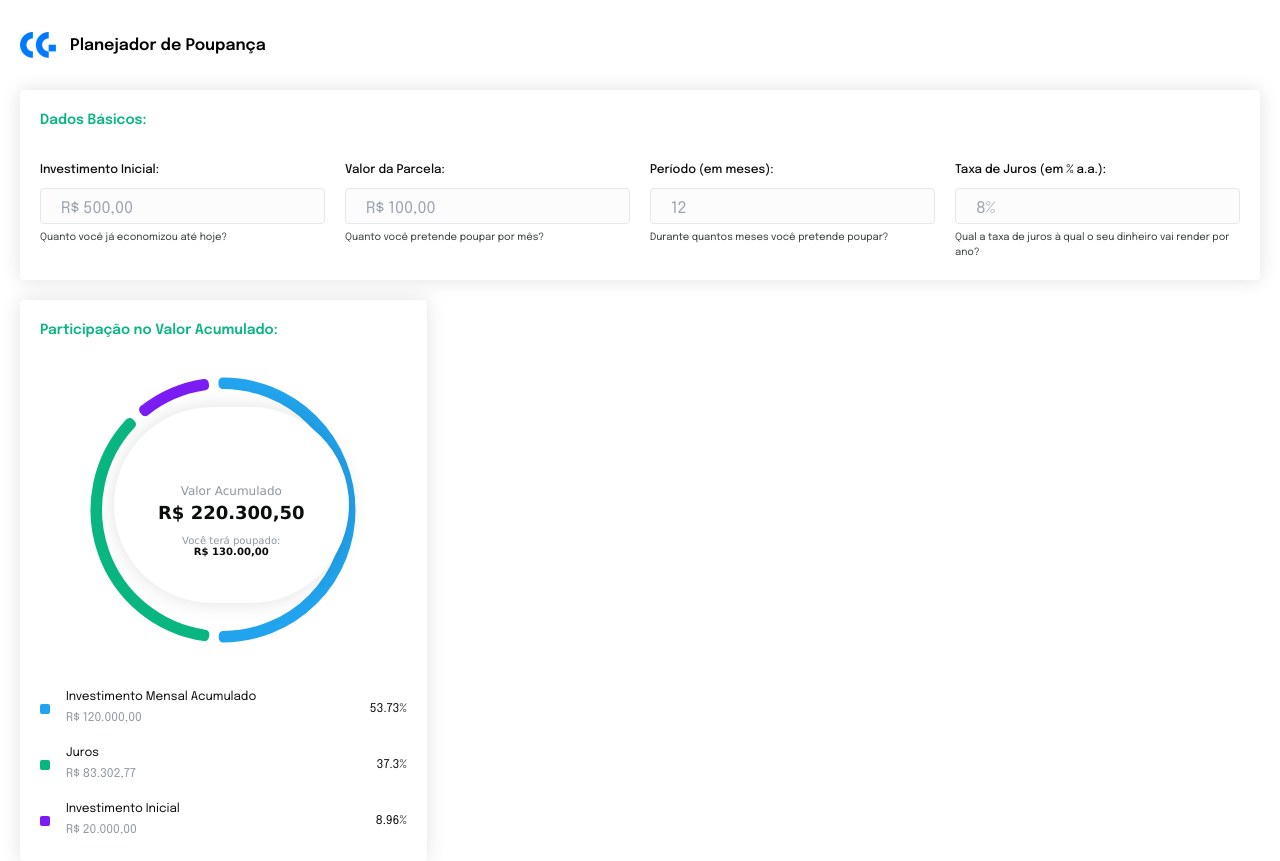
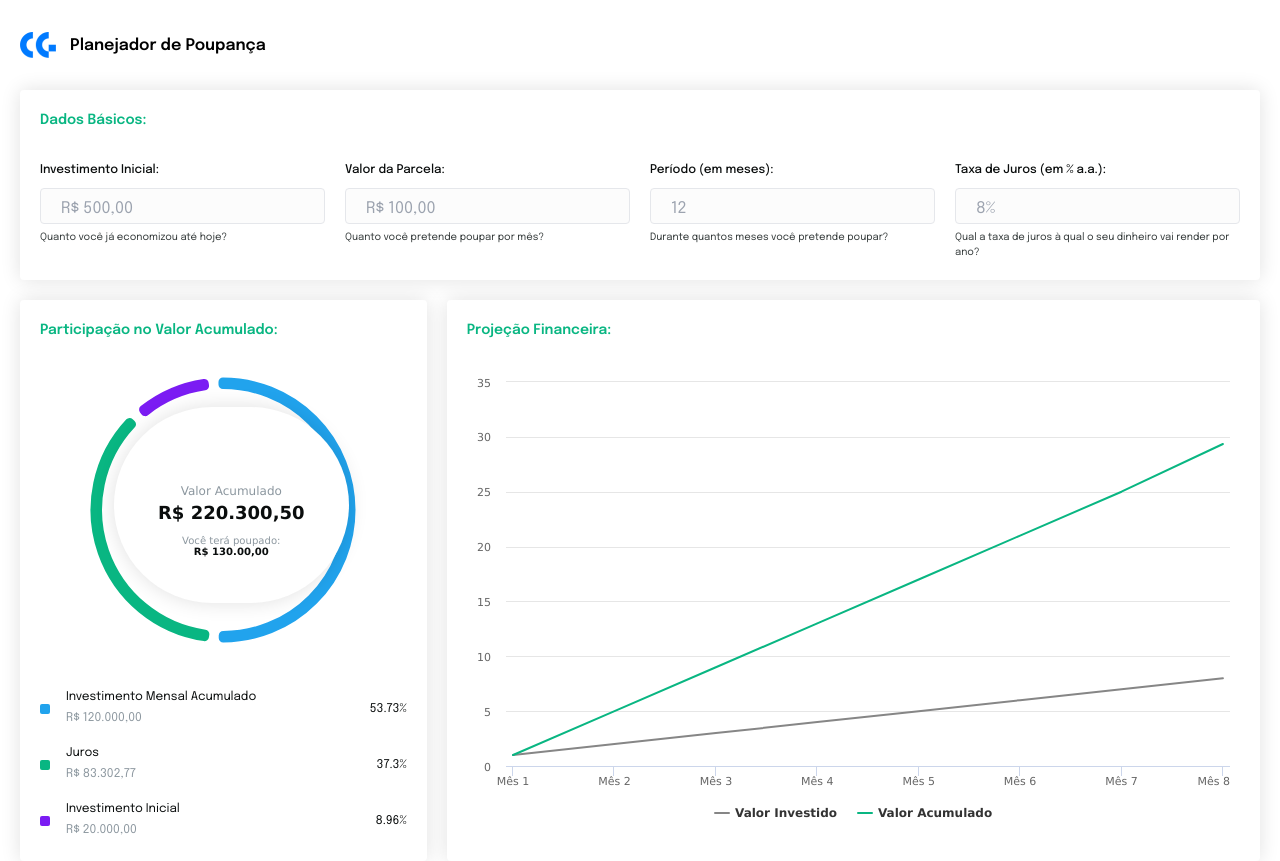
Before and after one commit to IgorSouzza/carteiraglobal, a Next.js app: page / in a window 1280 px wide. Built offline with nearby package versions, Linux system fonts and the light colour scheme.

Commit message:
feat: add FinancialProjection component

```diff
--- /dev/null
+++ b/src/presentation/components/FinancialProjection/index.jsx
@@ -0,0 +1,19 @@
+import Highcharts from 'highcharts'
+import HighchartsReact from 'highcharts-react-official'
+
+import { makeOptions } from './options'
+
+export default function FinancialProjection () {
+  const fakeData = [
+    { name: 'Investido', data: [1, 2, 3, 4, 5, 6, 7, 8], color: '#868686' },
+    { name: 'Acumulado', data: [1, 5, 9, 13, 17, 21, 25, 29.35], color: '#09B682' }
+  ]
+
+  return (
+    <>
+      <div data-testid="chart-container">
+        <HighchartsReact highcharts={Highcharts} options={makeOptions(fakeData)} />
+      </div>
+    </>
+  )
+}
--- /dev/null
+++ b/src/presentation/components/FinancialProjection/options/index.js
@@ -0,0 +1,70 @@
+/**
+ * Helper function to make a Highcharts options object.
+ * @param {Array.<Object>} data - Data to be rendered in chart.
+ * @returns {Object}
+ */
+export function makeOptions (data = []) {
+  return {
+    chart: {
+      plotBackgroundColor: null,
+      plotBorderWidth: null,
+      plotShadow: false,
+      type: 'line',
+      height: '468px'
+    },
+    title: {
+      text: ''
+    },
+    credits: {
+      enabled: false
+    },
+    xAxis: {
+      labels: {
+        format: 'Mês {value}'
+      }
+    },
+    yAxis: {
+      title: {
+        text: ''
+      }
+    },
+    legend: {
+      layout: 'horizontal',
+      align: 'center',
+      verticalAlign: 'bottom',
+      labelFormat: 'Valor {name}'
+    },
+    plotOptions: {
+      series: {
+        showInNavigator: true,
+        pointStart: 1,
+        states: {
+          hover: {
+            halo: null
+          }
+        },
+        marker: {
+          enabled: false,
+          symbol: 'circle',
+          fillColor: '#ffffff',
+          lineWidth: 1,
+          lineColor: null
+        }
+      }
+    },
+    tooltip: {
+      headerFormat: '<strong>Mês:</strong> {point.key} <br />',
+      pointFormatter: function () {
+        const formattedCurrency = new Intl.NumberFormat(
+          'pt-br',
+          { style: 'currency', currency: 'BRL' }
+        ).format(this.y)
+
+        return `<strong>${this.series.name}:</strong>: ${formattedCurrency}<br/>`
+      },
+      split: false,
+      shared: true
+    },
+    series: data
+  }
+}
--- a/src/presentation/templates/Dashboard/index.jsx
+++ b/src/presentation/templates/Dashboard/index.jsx
@@ -4,6 +4,7 @@ import Card from '../../components/Card'
 import Header from '../../components/Header'
 import BasicDataForm from '../../components/BasicDataForm'
 import AccumulatedValue from '../../components/AccumulatedValue'
+import FinancialProjection from '../../components/FinancialProjection'
 
 export default function Dashboard () {
   return (
@@ -18,6 +19,9 @@ export default function Dashboard () {
         <Card title="Participação no Valor Acumulado:">
           <AccumulatedValue />
         </Card>
+        <Card title="Projeção Financeira:">
+          <FinancialProjection />
+        </Card>
       </div>
     </div>
   )
```
